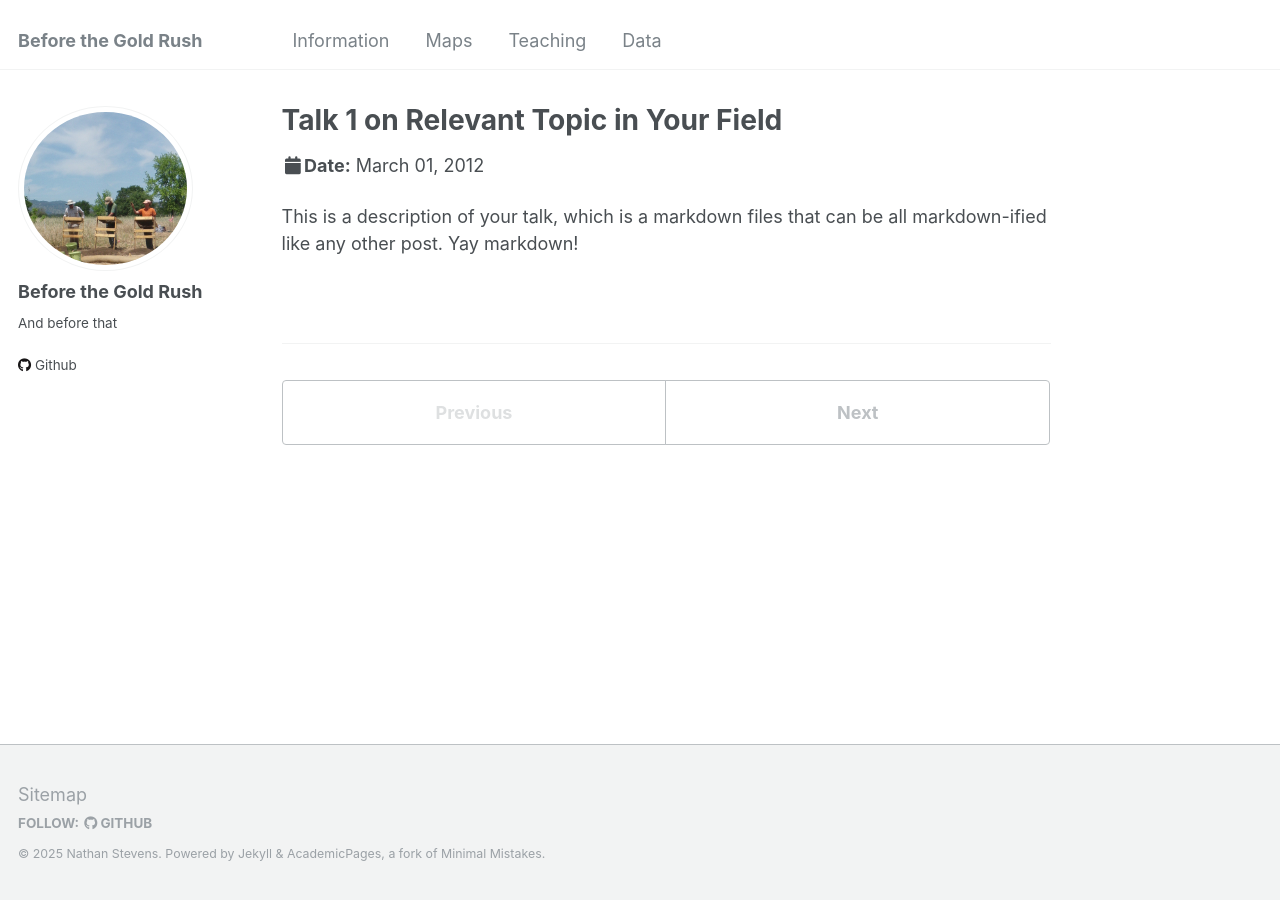
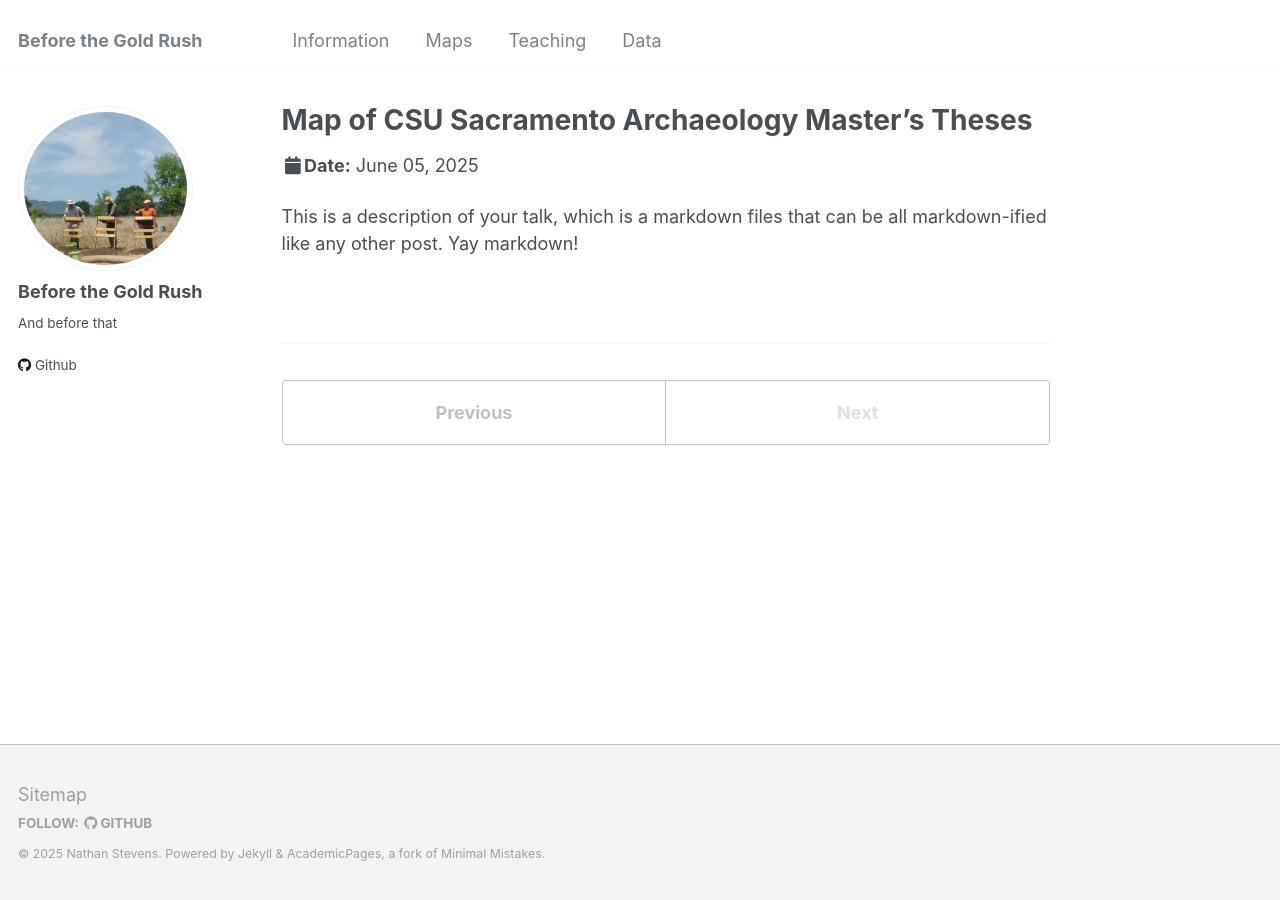
Before and after one commit to csus-arc/csus-arc.github.io, a Jekyll site: the page built from _talks/2012-03-01-talk-1.md, in a window 1280 px wide. Built offline with Jekyll 4.4.1, drawn with Linux system fonts in a browser that asks for light colours; a script that is not in the unit is left out.

Commit message:
Update 2012-03-01-talk-1.md

```diff
--- a/_talks/2012-03-01-talk-1.md
+++ b/_talks/2012-03-01-talk-1.md
@@ -1,11 +1,11 @@
 ---
-title: "Talk 1 on Relevant Topic in Your Field"
+title: "Map of CSU Sacramento Archaeology Master's Theses"
 collection: talks
-type: "Talk"
+
 permalink: /talks/2012-03-01-talk-1
-venue: "UC San Francisco, Department of Testing"
-date: 2012-03-01
-location: "San Francisco, California"
+
+date: 2025-06-05
+
 ---
 
 This is a description of your talk, which is a markdown files that can be all markdown-ified like any other post. Yay markdown!
```
